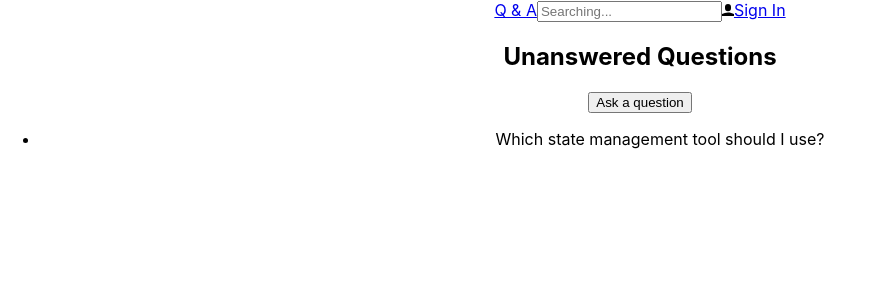
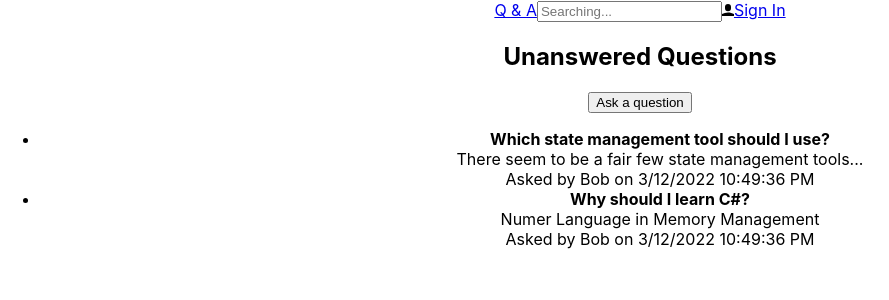
Before and after one commit to asayedio/qa-frontend, a React (Create React App) app: page / in a window 1280 px wide. Shown: the top 300 px of the page, without its empty margins (0-889 px from the left). Built offline with nearby package versions, Linux system fonts and the light colour scheme.

Commit message:
implementing component state

```diff
--- a/src/HomePage.tsx
+++ b/src/HomePage.tsx
@@ -1,17 +1,30 @@
 import React from 'react';
 import { QuestionList } from './QuestionList';
-import { getUnansweredQuestions } from './QuestionData';
+import { getUnansweredQuestions, QuestionData } from './QuestionData';
 import { Page } from './Page';
 import { PageTitle } from './PageTitle';
-export const HomePage = () => (
+export const HomePage = () => {
+  const [questions, setQuestions] = React.useState<QuestionData[]>([]);
+  const [questionsLoading, setQuestionsLoading] = React.useState(true);
+  React.useEffect(() => {
+    const doGetUnansweredQuestions = async () => {
+      const unansweredQuestions = await getUnansweredQuestions();
+      setQuestions(unansweredQuestions);
+      setQuestionsLoading(false);
+    };
+    doGetUnansweredQuestions();
+  }, []);
+  return (
     <Page>
       <div>
         <PageTitle>Unanswered Questions</PageTitle>
         <button>Ask a question</button>
       </div>
-    <QuestionList
-      data={getUnansweredQuestions()}
-      renderItem={(question) => <div>{question.title}</div>}
-    />
+      {questionsLoading ? (
+        <div>Loading…</div>
+      ) : (
+        <QuestionList data={questions || []} />
+      )}
     </Page>
   );
+};
--- a/src/Question.tsx
+++ b/src/Question.tsx
@@ -6,7 +6,7 @@ interface Props {
 }
 export const Question = ({ data, showContent = true }: Props) => (
   <div>
-    <div>{data.title}</div>
+    <strong>{data.title}</strong>
     {showContent && (
       <div>
         {data.content.length > 50
--- a/src/QuestionData.ts
+++ b/src/QuestionData.ts
@@ -46,8 +46,21 @@ const questions: QuestionData[] = [
     created: new Date(),
     answers: [],
   },
+  {
+    questionId: 3,
+    title: 'Why should I learn C#?',
+    content: 'Numer Language in Memory Management',
+    userName: 'Bob',
+    created: new Date(),
+    answers: [],
+  },
 ];
 
-export const getUnansweredQuestions = (): QuestionData[] => {
+const wait = (ms: number): Promise<void> => {
+  return new Promise((resolve) => setTimeout(resolve, ms));
+};
+
+export const getUnansweredQuestions = async (): Promise<QuestionData[]> => {
+  await wait(500);
   return questions.filter((q) => q.answers.length === 0);
 };
```
Lines whose indentation alone changed are shown as unchanged.
